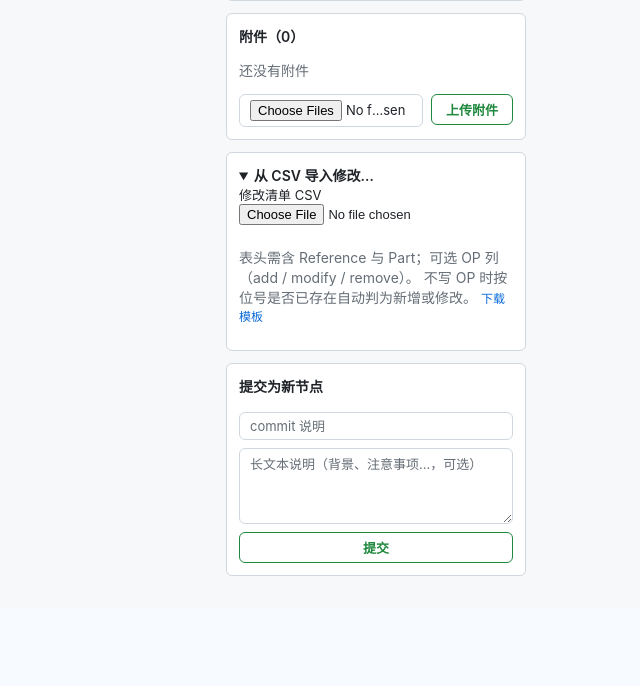
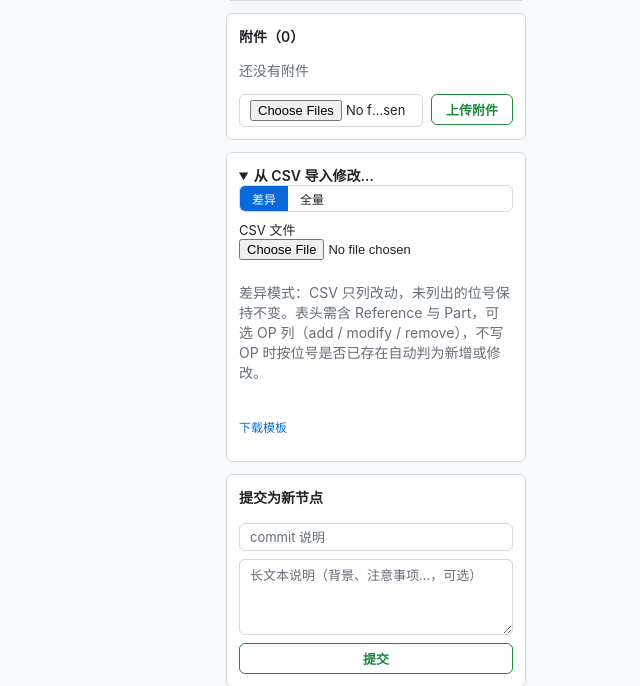
Before and after one commit to aixia715/reflow, a FastAPI app: template app/templates/node_detail.html in a window 1280 px wide, after a click on "从 CSV 导入修改…". Shown: the part 410-1096 px from the top of the page, without its empty margins (640-1280 px from the left). Before the commit the page ends 986 px from the top, so only its background shows below. Run offline with FastAPI, Linux system fonts and the light colour scheme; the template is opened without the code that fills it, so the values that code supplies are empty.

Commit message:
feat: 导入面板全量/差异模式单选 + 联动模板 + 无变化计数（issue 129）

```diff
--- a/app/templates/_import_preview.html
+++ b/app/templates/_import_preview.html
@@ -12,6 +12,7 @@
   {% if changes %}
   <div class="flash flash-info">
     共 {{ changes|length }} 条修改：新增 {{ counts.add }} · 修改 {{ counts.modify }} · 不贴 {{ counts.remove }}
+    {% if mode == 'full' and unchanged %} · 其余 {{ unchanged }} 个位号无变化{% endif %}
   </div>
   {% for c in changes %}
   <div class="change-row">
--- a/app/templates/node_detail.html
+++ b/app/templates/node_detail.html
@@ -72,17 +72,21 @@
     </details>
     {% endif %}
     {% if not node.is_committed %}
-    <details class="panel">
+    <details class="panel" x-data="{ mode: 'diff' }">
       <summary>从 CSV 导入修改…</summary>
       <form class="edit-form" hx-post="/board/{{ board_id }}/node/{{ node.id }}/import/preview"
             hx-target="#import-preview" hx-swap="innerHTML"
             hx-encoding="multipart/form-data" hx-trigger="change">
-        <label>修改清单 CSV
+        <div class="seg">
+          <label :class="{on: mode==='diff'}"><input type="radio" name="mode" value="diff" x-model="mode">差异</label>
+          <label :class="{on: mode==='full'}"><input type="radio" name="mode" value="full" x-model="mode">全量</label>
+        </div>
+        <label>CSV 文件
           <input name="file" type="file" accept=".csv"></label>
-        <p class="muted">表头需含 Reference 与 Part；可选 OP 列（add / modify / remove）。
-          不写 OP 时按位号是否已存在自动判为新增或修改。
-          <a class="btn-link"
-             href="/board/{{ board_id }}/node/{{ node.id }}/import/template">下载模板</a></p>
+        <p class="muted" x-show="mode==='diff'" x-cloak>差异模式：CSV 只列改动，未列出的位号保持不变。表头需含 Reference 与 Part，可选 OP 列（add / modify / remove），不写 OP 时按位号是否已存在自动判为新增或修改。</p>
+        <p class="muted" x-show="mode==='full'" x-cloak>全量模式：CSV 是这块板<b>完整的目标 BOM</b>，系统自动求差、自动算不贴，<b>不需要 OP 列</b>。表头只需 Reference 与 Part。</p>
+        <p class="muted"><a class="btn-link"
+             :href="'/board/{{ board_id }}/node/{{ node.id }}/import/template?mode=' + mode">下载模板</a></p>
       </form>
       <div id="import-preview"></div>
     </details>
```
Also changed, not shown: tests/test_import_routes.py (+23 -1 lines).
